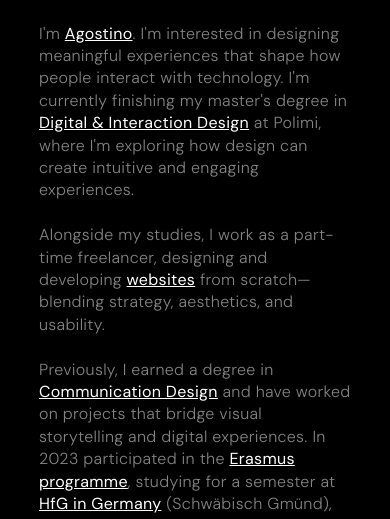
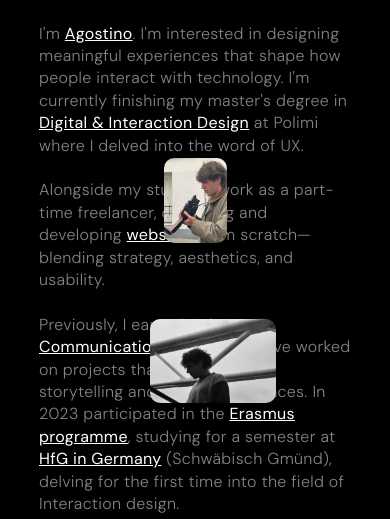
Before and after one commit to agosanna/Agostino-Sanna-Portfolio, a website built with Vite: page about.html in a window 390 px wide. Both pictures are taken after a click on the link "Agostino". Shown: the part 255-774 px from the top of the page. Built offline with nearby package versions, Linux system fonts and the light colour scheme; a web font is replaced by a local one.

Commit message:
about fix

```diff
--- a/about.css
+++ b/about.css
@@ -170,11 +170,12 @@ iframe {
         position: absolute;
         left: 0;
         width: 100vw;
-        height: 100vh;
+        height: 50vh;
         pointer-events: none;
         display: flex;
         flex-direction: column;
         gap: 2vh;
+        align-items: center;
         justify-content: center;
     }
 }
--- a/about.html
+++ b/about.html
@@ -76,10 +76,9 @@
     <p>
       Hey there, <br><br>
       I'm <a class="hover-link" id="Ago">Agostino</a>. I'm interested in designing meaningful experiences that shape how people interact with technology.
-      I'm currently finishing my master's degree in <a class="hover-link ed" href="https://www.polimi.it/en/education/laurea-magistrale-programmes/programme-detail/digital-and-interaction-design">Digital & Interaction Design</a> at Polimi, where I'm exploring how design can create
-      intuitive and engaging experiences. <br><br>Alongside my studies, I work as a part-time freelancer, designing and developing <a class="hover-link" id="websites">websites</a>
+      I'm currently finishing my master's degree in <a class="hover-link" id="did">Digital & Interaction Design</a> at Polimi where I delved into the word of UX.<br><br>Alongside my studies, I work as a part-time freelancer, designing and developing <a class="hover-link" id="websites">websites</a>
       from scratch—blending strategy, aesthetics, and usability.<br><br>
-      Previously, I earned a degree in <a class="hover-link ed" href="https://www.polimi.it/en/education/laurea-programmes/programme-detail/communication-design">Communication Design</a> and have worked on projects that bridge visual storytelling and digital experiences.
+      Previously, I earned a degree in <a class="hover-link" id="communication">Communication Design</a> and have worked on projects that bridge visual storytelling and digital experiences.
       In 2023 participated in the <a class="hover-link" id="erasmus">Erasmus programme</a>, studying for a semester at <a class="hover-link" id="hfg">HfG in Germany</a> (Schwäbisch Gmünd), delving for the first time into the field of Interaction design.
       <br><br>Beyond design, I'm drawn to <a class="hover-link" class="hover-link" id="climbing">climbing</a>, football, and documenting moments through <a class="hover-link" id="analog">analog photography</a> and filmmaking (look at <a class="hover-link" href="https://vimeo.com/822959364" id="club">this video</a> I made!).
     </p>
--- a/about.js
+++ b/about.js
@@ -47,13 +47,56 @@ const imageSets = {
     "./public/mediaprojects/about/analog_4.jpg",
 ],
 
+"communication": [
+    "./public/mediaprojects/about/c_1.jpeg",
+    "./public/mediaprojects/about/c_2.jpg",
+    "./public/mediaprojects/about/c_3.jpg",
+],
 
+"did" : [
+    "./public/mediaprojects/about/did_1.jpg",
+    "./public/mediaprojects/about/did_2.jpg",
+    "./public/mediaprojects/about/did_3.jpg",
+],
 };
 
+let visibleImg;
+
 links.forEach(link => {
+    if (window.innerWidth > 768) {
         link.addEventListener("mouseenter", (event) => {
             imageContainer.innerHTML = ""; // Clear previous images
 
+            const linkId = event.target.id;
+            console.log(linkId);
+            const images = imageSets[linkId];
+
+            // Position the image container below the link
+            const aboutRect = document.getElementById("about").getBoundingClientRect();
+            const centerY = (aboutRect.bottom - aboutRect.top) / 2 + window.scrollY / 2;
+
+            imageContainer.style.top = `${centerY}px`;
+
+            images.forEach((src) => {
+                let img = document.createElement("img");
+                img.src = src;
+                img.style.marginLeft = `${Math.random() * 6 - 3}vw`;
+                img.style.marginRight = `${Math.random() * 6 - 3}vw`;
+                img.style.marginTop = `${Math.random() * 20 - 10}vh`;
+                img.style.marginBottom = `${Math.random() * 20 - 10}vh`;
+                imageContainer.appendChild(img);
+            });
+        });
+
+        link.addEventListener("mouseleave", () => {
+            setTimeout(() => {
+                imageContainer.innerHTML = "";
+            }, 200);
+        });
+    } else {
+        link.addEventListener("click", (event) => {
+            imageContainer.innerHTML = ""; // Clear previous images
+            visibleImg = true;
             const linkId = event.target.id;
             console.log(linkId);
             const images = imageSets[linkId];
@@ -67,18 +110,20 @@ links.forEach(link => {
             images.forEach((src) => {
                 let img = document.createElement("img");
                 img.src = src;
-            img.style.marginLeft = `${Math.random() * 6 - 3}vw`;
-            img.style.marginRight = `${Math.random() * 6 - 3}vw`;
-            img.style.marginTop = `${Math.random() * 20 - 10}vh`;
-            img.style.marginBottom = `${Math.random() * 20 - 10}vh`;
                 imageContainer.appendChild(img);
+                img.style.marginLeft = `${Math.random() * 20}vw`;
+                img.style.marginTop = `${Math.random() * 5 }vh`;
+                img.style.marginBottom = `${Math.random() * 5 }vh`;
             });
-
+            if (visibleImg == true) {
+                document.addEventListener("click", (event) => {
+                    const aboutContainer = document.getElementById("about");
+                    if (!aboutContainer.contains(event.target) && !imageContainer.contains(event.target)) {
+                        imageContainer.innerHTML = "";
+                    }
+                    visibleImg = false;
                 });
-
-    link.addEventListener("mouseleave", () => {
-        setTimeout(() => {
-            imageContainer.innerHTML = "";
-        }, 200);
+            }
         });
+    }
 });
```
Also changed, not shown: 00_pages/threadsofsilk.html (+1 -1 lines), public/mediaprojects/about/c_1.jpeg (added), public/mediaprojects/about/did_1.jpg (added), public/mediaprojects/about/did_2.jpg (added), public/mediaprojects/about/did_3.jpg (added), public/mediaprojects/about/hfg_2.jpg, 6 other files. Lines whose indentation alone changed are shown as unchanged.
